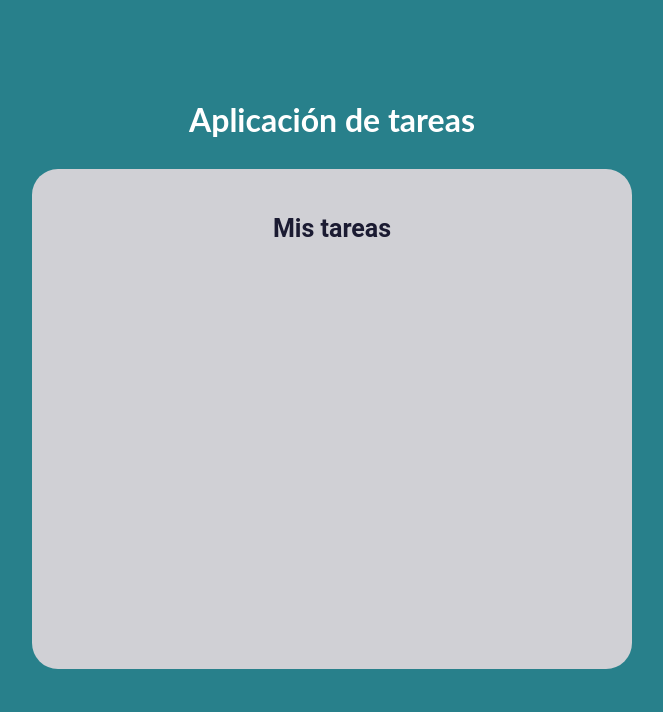
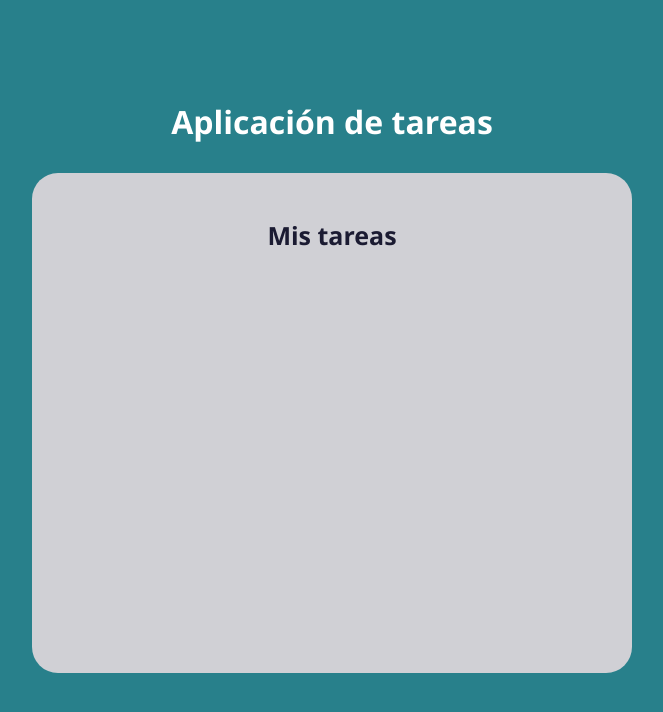
Before and after one commit to fabiochirinos/aplicacion-tareas-react, a React (Create React App) app: page / in a window 1280 px wide. Shown: the top 712 px of the page, without its empty margins (308-971 px from the left). Built offline with nearby package versions, Linux system fonts and the light colour scheme.

Commit message:
se modifico la tipografia del proyecto

```diff
--- a/src/App.css
+++ b/src/App.css
@@ -8,14 +8,13 @@ html,
 body {
   color: #fff;
   background-color: #28808b;
-  font-family: Lato, sans-serif;
+  font-family: 'Segoe UI', Tahoma, Geneva, Verdana, sans-serif;
   margin-top: 40px;
 }
 
 h2 {
   color: #1b1b32;
   font-size: 25px;
-  font-family: Roboto, sans-serif;
   text-align: center;
   margin: 20px 0;
 }
```
